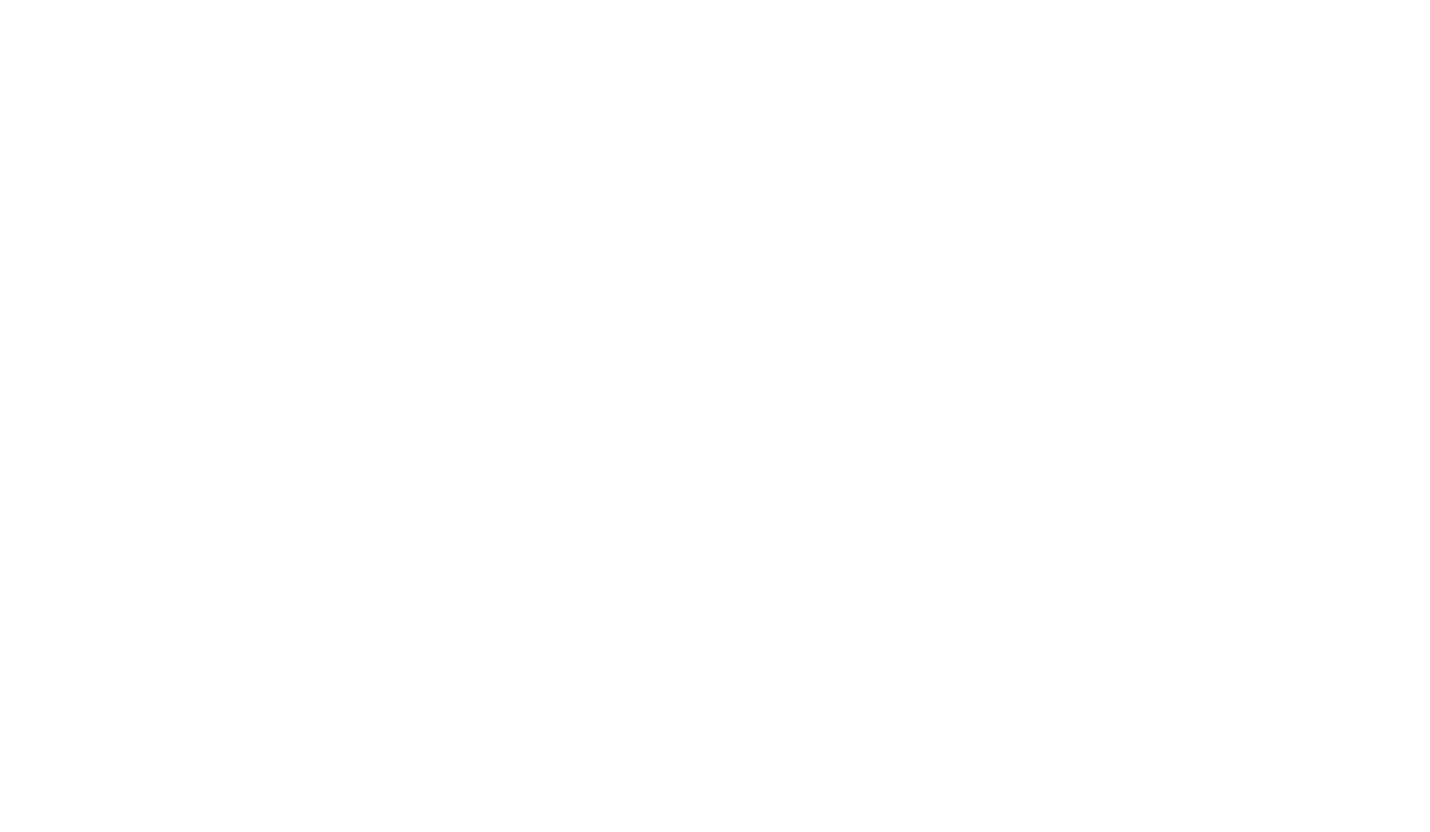
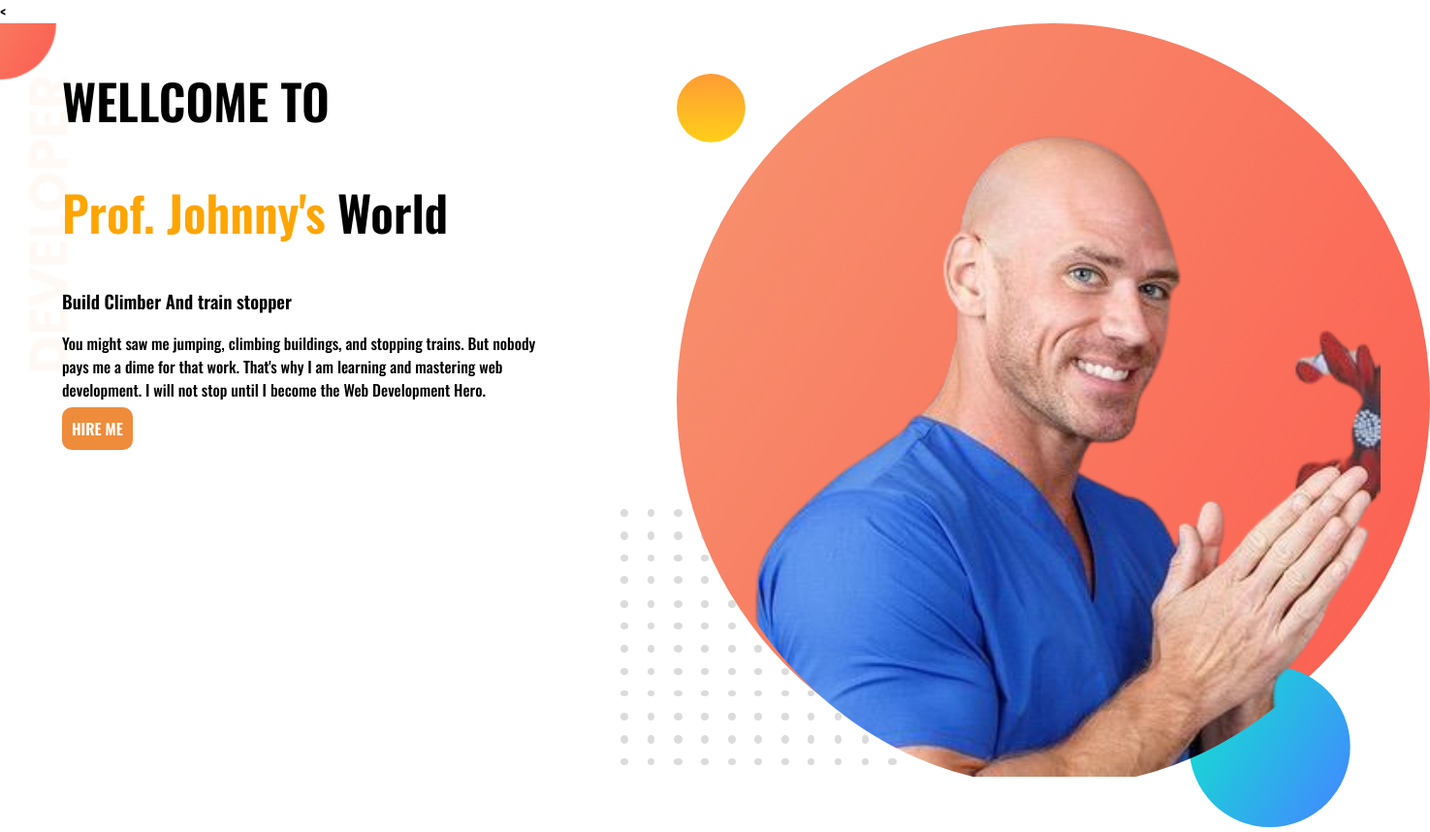
Before and after one commit to joni007x/developer-portfolio, a plain HTML site: page index.html in a window 1280 px wide. Shown: the whole page at 97% size, 1475 px wide, since content can reach past the window. Before the commit the page ends 800 px from the top, so only its background shows below. Drawn offline with nearby package versions, Linux system fonts and the light colour scheme.

Commit message:
top-banner added

```diff
--- a/index.html
+++ b/index.html
@@ -1,13 +1,38 @@
 <!DOCTYPE html>
 <html lang="en">
+
 <head>
     <meta charset="UTF-8">
     <meta http-equiv="X-UA-Compatible" content="IE=edge">
     <meta name="viewport" content="width=device-width, initial-scale=1.0">
     <title>johnny's Portfolio</title>
-    <link rel="stylesheet" href="style.css">
+    <<link rel="preconnect" href="https://fonts.googleapis.com">
+        <link rel="preconnect" href="https://fonts.gstatic.com" crossorigin>
+        <link href="https://fonts.googleapis.com/css2?family=Oswald:wght@500;600&display=swap" rel="stylesheet">
+        <link rel="stylesheet" href="style.css">
 </head>
+
 <body>
+    <section class="top-banner">
+
+        <body>
+            <div class="half-width">
+                <h1>WELLCOME TO </h1>
+                <h1><span class="orange-color">Prof. Johnny's</span> World </h1>
+                <h3>Build Climber And train stopper</h3>
+                <p>You might saw me jumping, climbing buildings, and stopping trains. But nobody pays me a dime for that
+                    work.
+                    That's why I am learning and mastering web development. I will not stop until I become the Web
+                    Development
+                    Hero.</p>
+                <a class="link-button" target="_blank" href="https://johnnysins.com/"> HIRE ME</a>
+            </div>
+            <div class="half-width">
+                <img src="images/johnny.png" alt="">
+            </div>
+    </section>
 
 </body>
+
+
 </html>
--- a/style.css
+++ b/style.css
@@ -0,0 +1,43 @@
+body {
+    font-family: 'Oswald', sans-serif;
+    margin: 0%;
+}
+
+h1 {
+    font-size: 50px;
+}
+
+.orange-color {
+    color: orange
+}
+
+section {
+    display: flex;
+}
+
+.half-width {
+    width: 50%;
+    padding-left: 5%;
+}
+
+,
+.half-width img {
+    width: 5%;
+}
+
+.link-button {
+    text-decoration: none;
+    background-image: -o-linear-gradient(orange, tomato);
+    background-color: rgb(238, 140, 59);
+    padding: 10px 10px;
+    font-weight: 800;
+    border-radius: 10px;
+    color: white
+}
+
+.top-banner {
+    background-image: url(images/top-banner.png);
+    background-repeat: no-repeat;
+
+
+}
```
Also changed, not shown: 02b3943200f12efc2c6e9b0ff4be4b13-removebg-preview.png (added), 53f39d5204bbe825cd56b4970f1bad64_c5_720x720-removebg-preview.png (added), Johnny-Sins_02-removebg-preview.png (added), https___bucketeer-e05bbc84-baa3-437e-9518-adb32be77984.s3.amazonaws.com_public_images_6bc7a271-7404-4ad4-a991-3e86ca303c7b_1280x720-removebg-preview.png (added), images/dream-bg.png (added), images/exp-bg.png (added), images/johnny.png (added), images/my-bg.png (added), images/my-bg2.png (added), images/top-banner.png (added), 7 other files.
